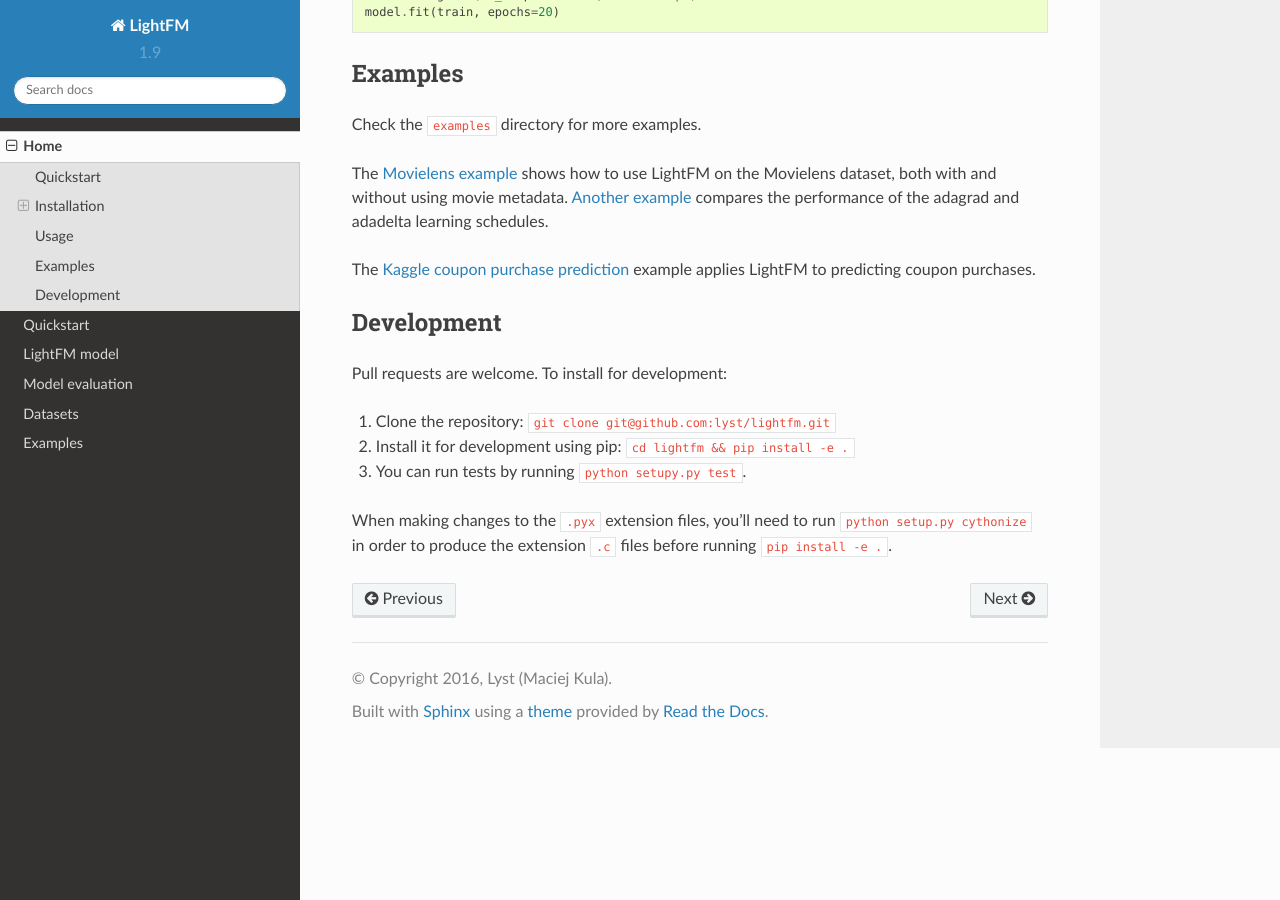
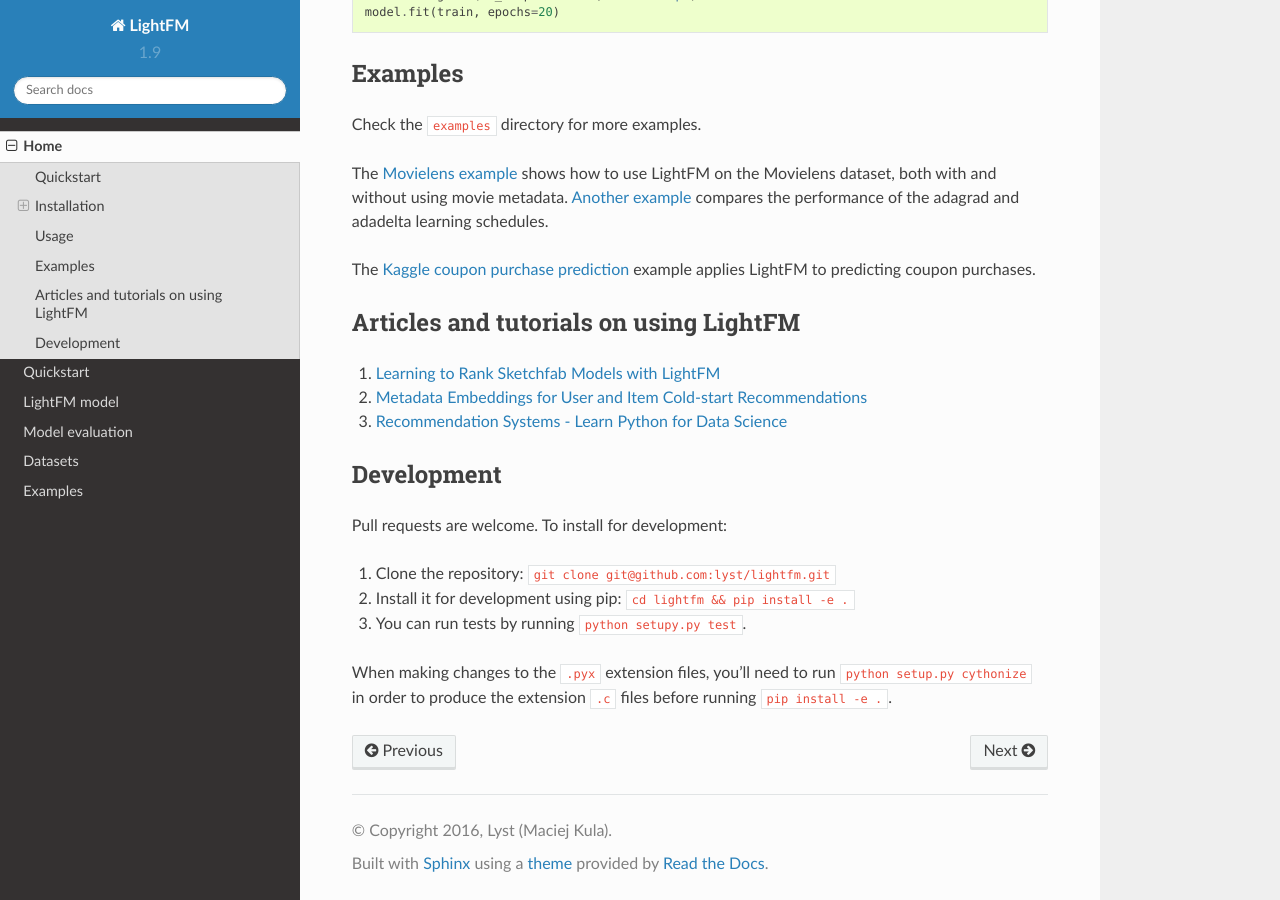
Before and after one commit to lyst/lightfm, a Sphinx documentation site: the page built from doc/home.rst, in a window 1280 px wide and 900 px high, scrolled down 2577 px. Built offline with Sphinx 7.4.7 and the Read the Docs theme 2.0.0, drawn with Linux system fonts in a browser that asks for light colours.

Commit message:
Add links to resources.

```diff
--- a/doc/home.rst
+++ b/doc/home.rst
@@ -96,6 +96,13 @@ The `Movielens example <https://github.com/lyst/lightfm/blob/master/examples/mov
 
 The `Kaggle coupon purchase prediction <https://github.com/tdeboissiere/Kaggle/blob/master/Ponpare/ponpare_lightfm.ipynb>`_ example applies LightFM to predicting coupon purchases.
 
+Articles and tutorials on using LightFM
+---------------------------------------
+
+1. `Learning to Rank Sketchfab Models with LightFM <http://blog.ethanrosenthal.com/2016/11/07/implicit-mf-part-2/>`_
+2. `Metadata Embeddings for User and Item Cold-start Recommendations <http://building-babylon.net/2016/01/26/metadata-embeddings-for-user-and-item-cold-start-recommendations/>`_
+3. `Recommendation Systems - Learn Python for Data Science <https://www.youtube.com/watch?v=9gBC9R-msAk>`_
+
 Development
 -----------
 
```
Also changed, not shown: README.md (+5 -0 lines).
